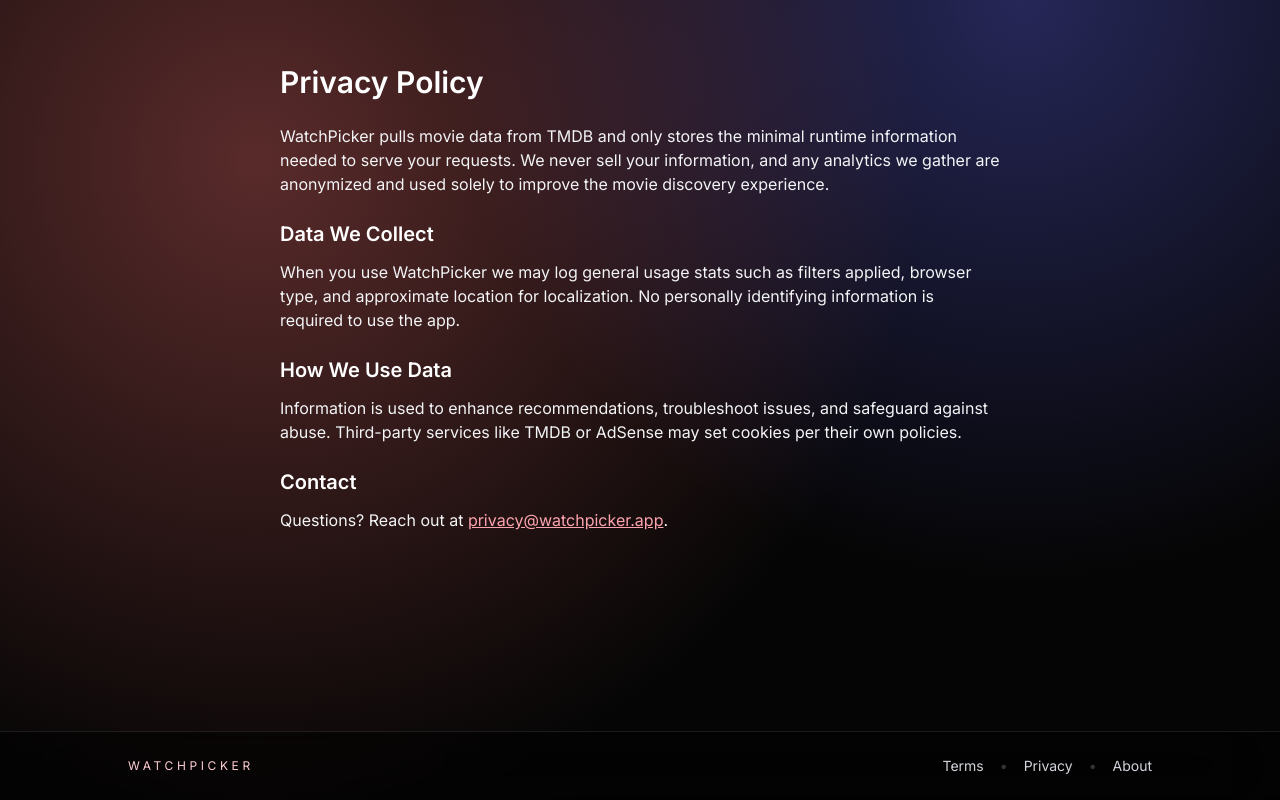
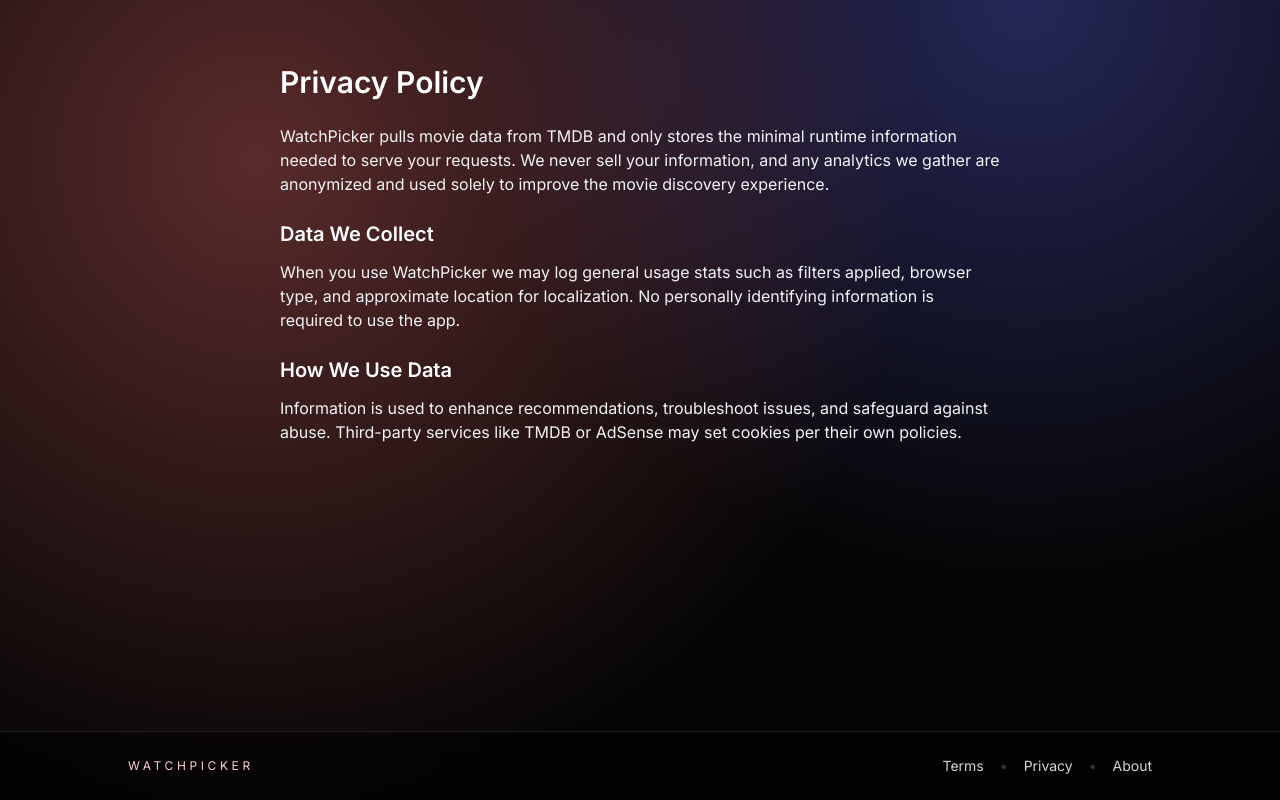
Before and after one commit to EmileGhorra/watchpicker, a Next.js app: page /privacy in a window 1280 px wide. Built offline with nearby package versions, Linux system fonts and the light colour scheme.

Commit message:
remove get in touch

```diff
--- a/src/app/privacy/page.tsx
+++ b/src/app/privacy/page.tsx
@@ -36,12 +36,6 @@ export default function PrivacyPage() {
           abuse. Third-party services like TMDB or AdSense may set cookies per their own policies.
         </p>
       </section>
-      <section className="space-y-3">
-        <h2 className="text-xl font-semibold text-white">Contact</h2>
-        <p>
-          Questions? Reach out at <a className="text-rose-300 underline" href="mailto:privacy@watchpicker.app">privacy@watchpicker.app</a>.
-        </p>
-      </section>
     </main>
   );
 }
--- a/src/app/terms/page.tsx
+++ b/src/app/terms/page.tsx
@@ -35,12 +35,6 @@ export default function TermsPage() {
           external links or services.
         </p>
       </section>
-      <section className="space-y-3">
-        <h2 className="text-xl font-semibold text-white">Contact</h2>
-        <p>
-          Need clarification? Email <a className="text-rose-300 underline" href="mailto:legal@watchpicker.app">legal@watchpicker.app</a>.
-        </p>
-      </section>
     </main>
   );
 }
```
